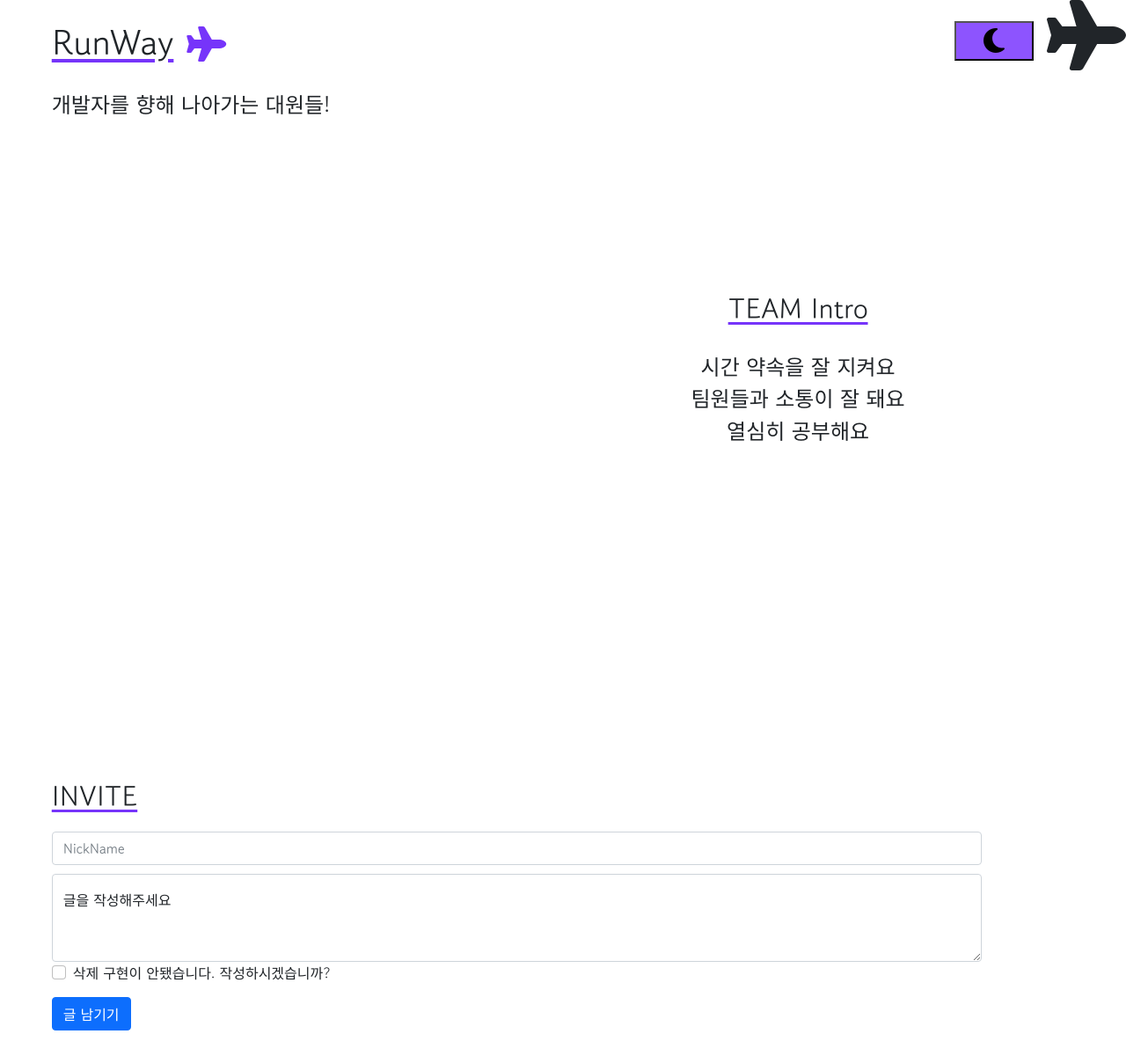
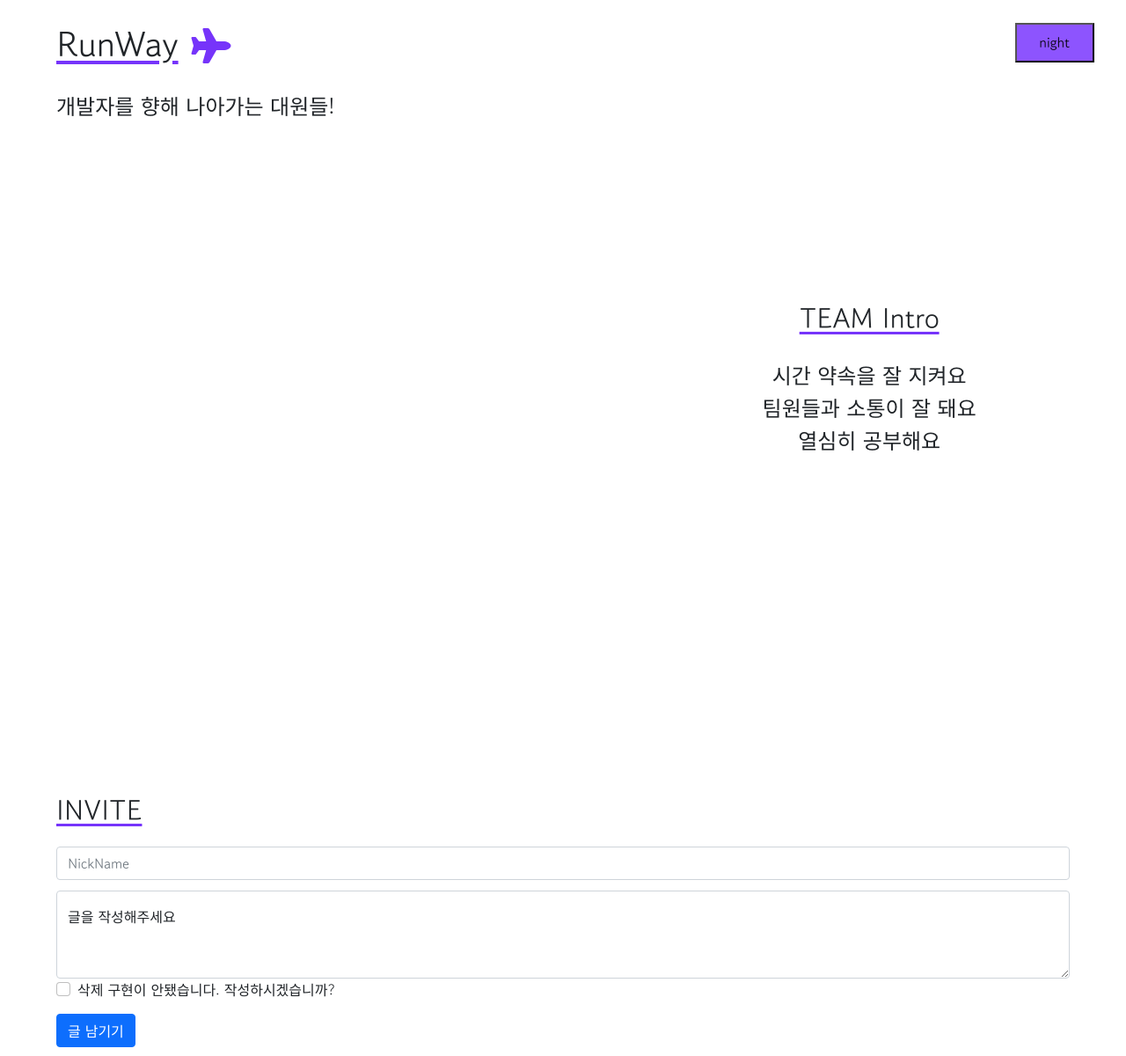
Before and after one commit to chaaaniii/sparta_mini, a Flask app: page / in a window 1280 px wide. Shown: the whole page at 88% size. Run offline with Flask 2, Linux system fonts and the light colour scheme; data that the repository does not hold is empty; some libraries are stand-ins or nearby versions.

Commit message:
Update index.html
주/야 모드 추가

```diff
--- a/templates/index.html
+++ b/templates/index.html
@@ -10,7 +10,6 @@
     <link href="https://fonts.googleapis.com/css2?family=Gowun+Dodum&display=swap" rel="stylesheet">
     <!-- <link rel="stylesheet" href="CSS/introduce.css"> -->
     <link rel="stylesheet" href="CSS/index.css">
-    <link rel="stylesheet" href="CSS/firstscreen.css">
     <script src="https://ajax.googleapis.com/ajax/libs/jquery/3.5.1/jquery.min.js"></script>
     <script src="https://cdn.jsdelivr.net/npm/bootstrap@5.0.2/dist/js/bootstrap.bundle.min.js"
             integrity="sha384-MrcW6ZMFYlzcLA8Nl+NtUVF0sA7MsXsP1UyJoMp4YLEuNSfAP+JcXn/tWtIaxVXM"
@@ -52,12 +51,13 @@
         .fa-plane {
             margin-left: 15px
         }
-
-        #clickBtn button {
+        #clickBtn input {
             width: 90px;
             height: 45px;
             background-color: #8d54fe;
+            margin-right: 3%;
         }
+
 
         #clickBtn :first-child i {
             color: #7634FA;
@@ -259,8 +259,19 @@
         <div class="text-box">
             <div id="clickBtn">
                 <h1>RunWay<i class="fa-solid fa-plane fa-1x"></i></h1>
-                <button onclick="  ">
-                    <i class="fa-solid fa-moon fa-2x"></i></button>
+                <input type="button" value="night" onclick="
+
+                    let target = document.querySelector('body');
+
+                    if(this.value === 'night'){
+                        target.style.backgroundColor='black';
+                        target.style.color = 'white';
+                        this.value = 'day';
+                    } else{
+                        target.style.backgroundColor='white';
+                        target.style.color='black';
+                        this.value = 'night';
+                    } ">
             </div>
             <br>
             <h4>개발자를 향해 나아가는 대원들!</h4>
@@ -306,12 +317,5 @@
     </div>
 </div>
 
-
-<div id="splash-screen">
-    <div id="icon">
-        <i class="fa-solid fa-plane fa-5x"></i>
-    </div>
-</div>
-<script src="main.js" type="module"></script>
 </body>
 </html>
```
